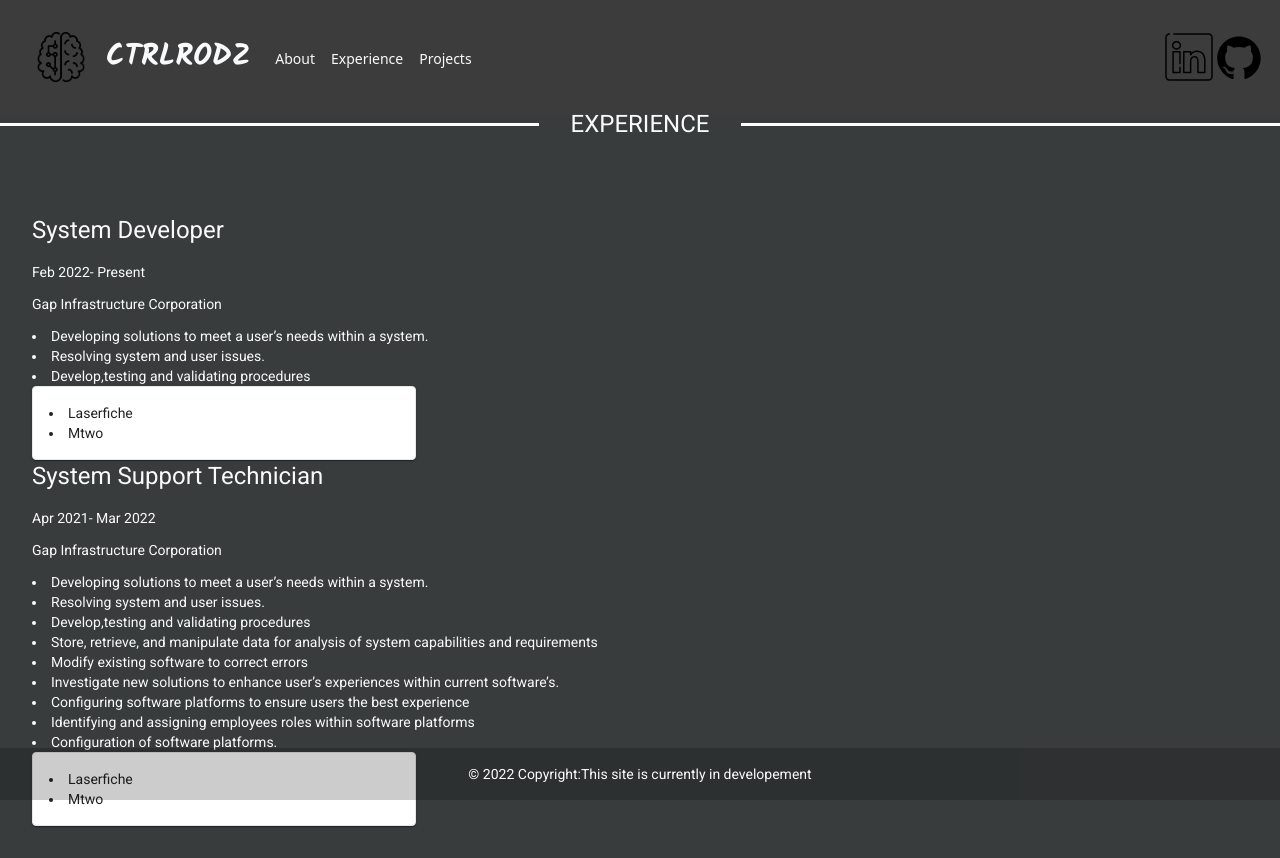
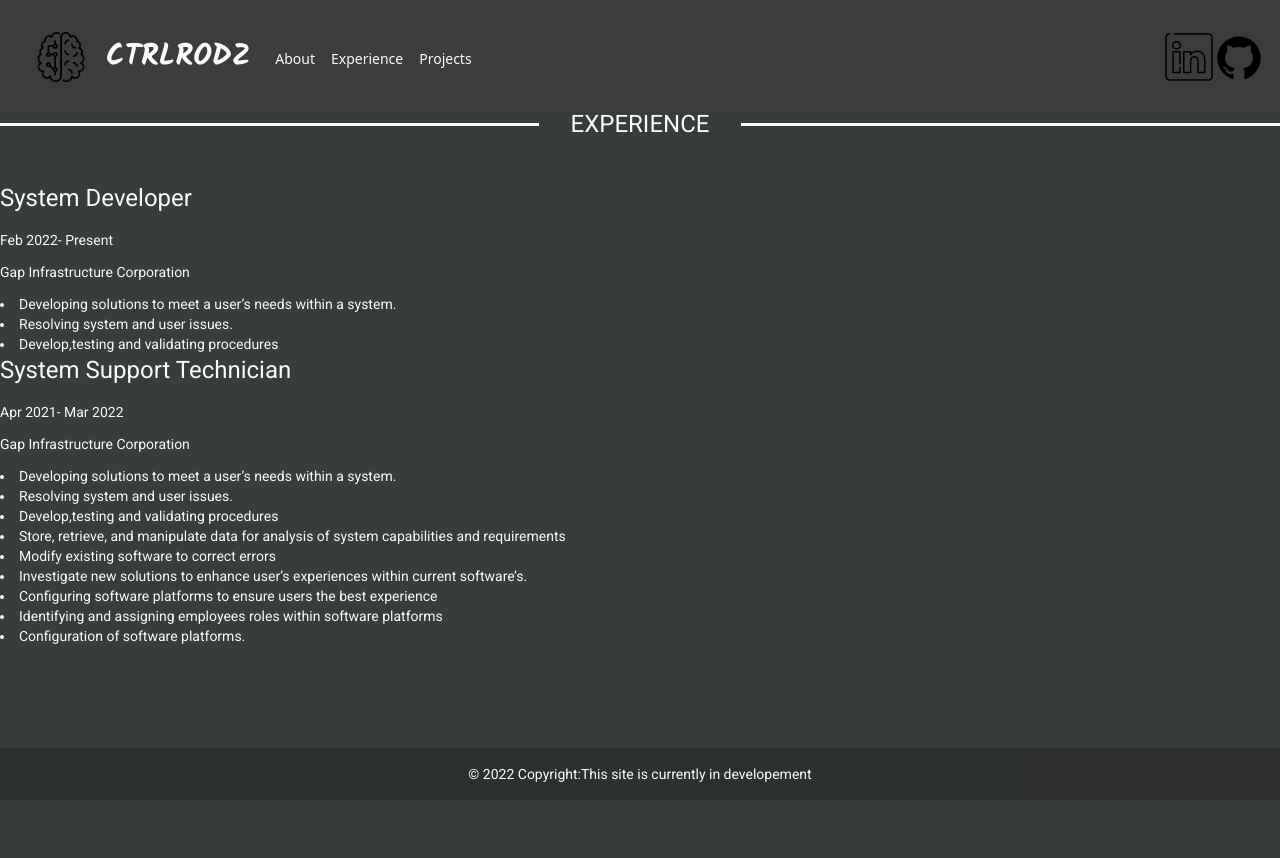
Before and after one commit to CrtlRodz/Portfolio-V1, an Angular app: page /experience in a window 1280 px wide. After the commit the page ends 800 px from the top, so only its background shows below. Built offline with nearby package versions, Linux system fonts and the light colour scheme; a web font is replaced by a local one.

Commit message:
Adding A CAROUSAL

```diff
--- a/src/app/experience/experience.component.html
+++ b/src/app/experience/experience.component.html
@@ -1,8 +1,8 @@
-<section  >
+<section >
     <h1 class="uppercase text-center text-4xl grid mt-20 mb-12 items-center gap-8 tracking-widest latest">
         Experience
     </h1>
-<div class="projectDiv p-8">
+<div class="projectDiv">
     <section class="">
         <section *ngFor="let experience of experiences">
             <h1>{{ experience.title }}</h1>
@@ -11,12 +11,6 @@
             <div *ngFor="let duty of experience.duties">
                 <li>{{ duty }}</li>
             </div>
-
-            <mat-card class="py-4 block p-6 max-w-sm bg-white rounded-lg border border-gray-200 shadow-md hover:bg-gray-100 dark:bg-gray-800 dark:border-gray-700 dark:hover:bg-gray-700 pt-4">
-                <div *ngFor="let skill of experience.skills">
-                    <li>{{ skill }}</li>
-                </div>
-            </mat-card>
         </section>
     </section>
 </div>
```
